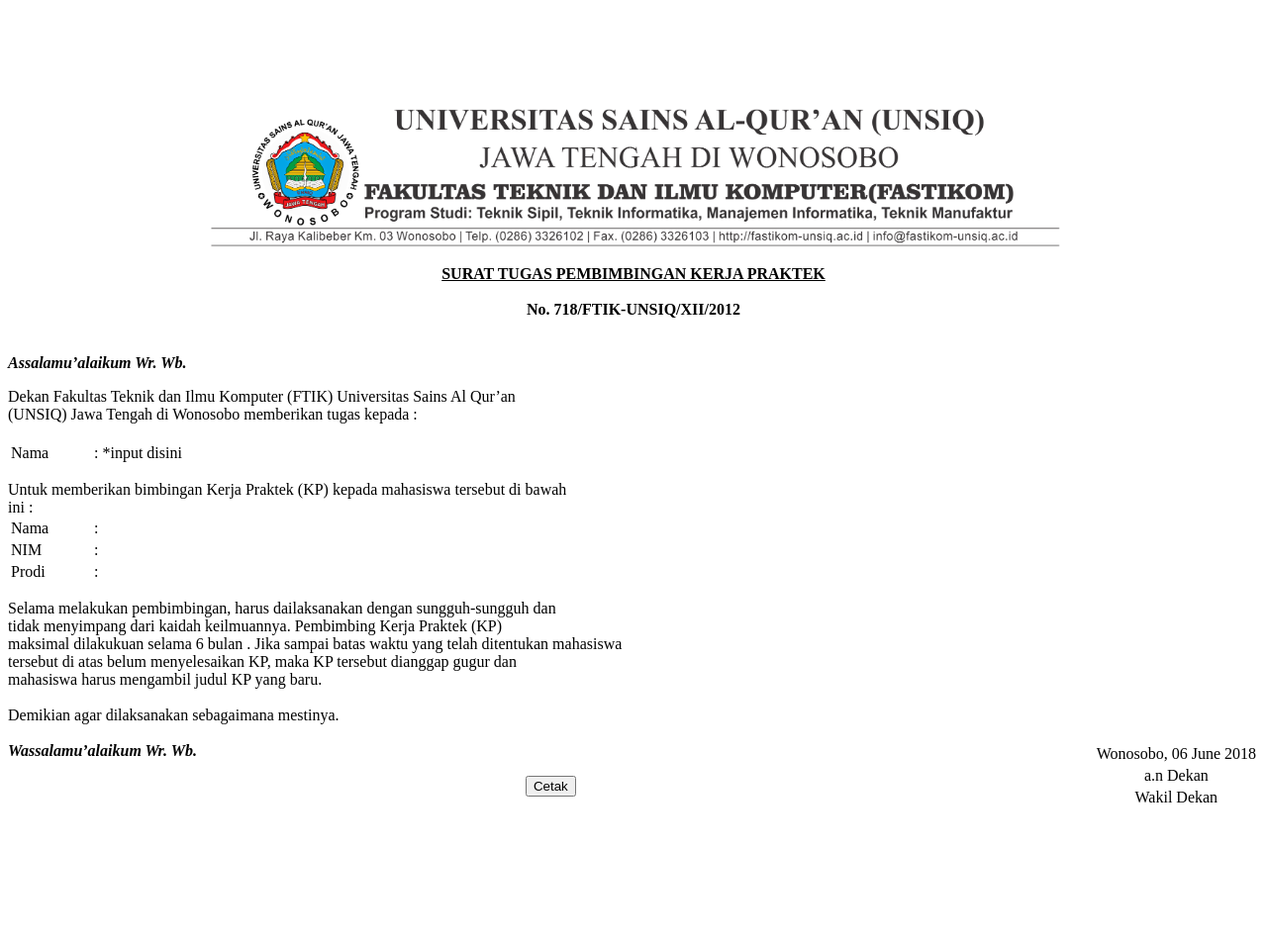
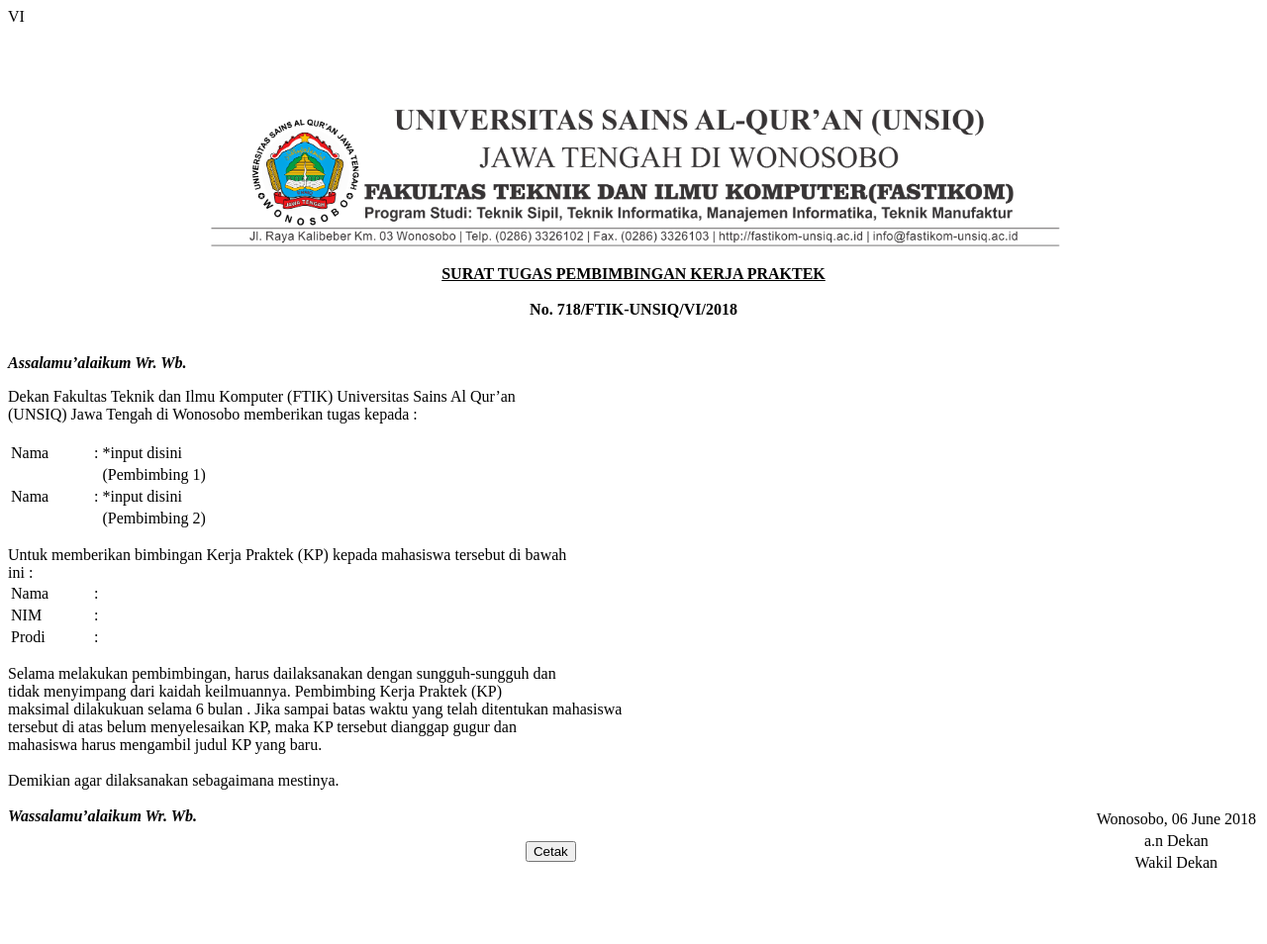
Before and after one commit to wahyuarif/sikap, a PHP site: page /sikap_api/module/223_surat_tugas/cetak_kp.php?no_pengajuan=1 in a window 1280 px wide. Shown: the whole page at 99% size. Before the commit the page ends 811 px from the top, so only its background shows below. Run offline with PHP 8.4, Linux system fonts and the light colour scheme; the visitor is signed in with stand-in values (Sample User, id 1); some libraries are stand-ins or nearby versions.

Commit message:
pembaharuan Tanggal surat

```diff
--- a/module/223_surat_tugas/cetak_kp.php
+++ b/module/223_surat_tugas/cetak_kp.php
@@ -77,7 +77,12 @@
 
 <input type="hidden" name="no_pengajuan" id="no_pengajuan" value="<?php echo $no_pengajuan; ?>">
 
+<?php
+$array_bulan = array(1=>"I","II","III", "IV", "V","VI","VII","VIII","IX","X", "XI","XII");
+$bulan = $array_bulan[date('n')];
 
+echo  "$bulan";
+?>
 <br>
     <div id="cetak">
     <div class="row col-md-1"></div>
@@ -87,7 +92,7 @@
             <center><img class="wrapper" src="../lib/img/kop.png"></center>
 
             <b><u><center>SURAT TUGAS PEMBIMBINGAN KERJA PRAKTEK</center></u></b><br>
-            <center><b>No. 718/FTIK-UNSIQ/XII/2012</b></center>
+            <center><b>No. 718/FTIK-UNSIQ/<?php echo "$bulan" ?>/<?php echo date('Y'); ?></b></center>
             <br><br>
             <b><i>Assalamu’alaikum Wr. Wb.</i></b> <br>
 
@@ -100,6 +105,21 @@
                         <td width="80">Nama</td>
                         <td>:</td>
                         <td id="nm_dosen" contenteditable="true">*input disini</td>
+                    </tr>
+                     <tr>
+                        <td width="80">&nbsp;</td>
+                        <td>&nbsp;</td>
+                        <td>(Pembimbing 1)</td>
+                    </tr>
+                      <tr>
+                        <td width="80">Nama</td>
+                        <td>:</td>
+                        <td id="nm_dosen" contenteditable="true">*input disini</td>
+                    </tr>
+                     <tr>
+                        <td width="80">&nbsp;</td>
+                        <td>&nbsp;</td>
+                        <td>(Pembimbing 2)</td>
                     </tr>
                 </table>
             </p>
```
Also changed, not shown: module/223_surat_tugas/cetak_ta.php (+6 -6 lines).
